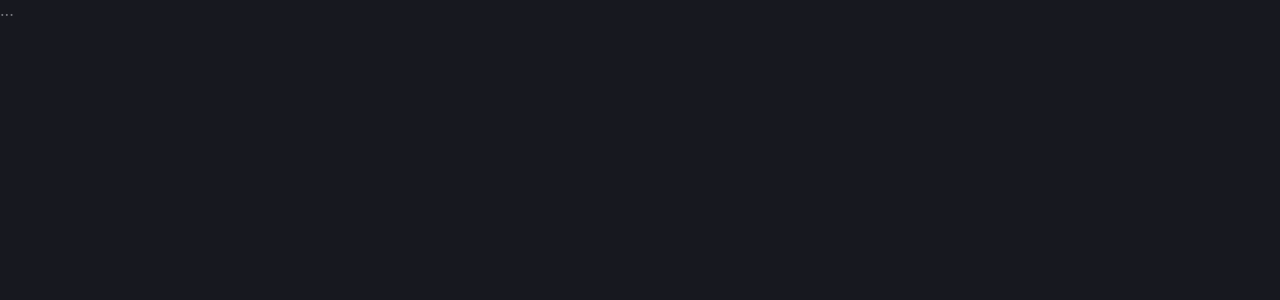
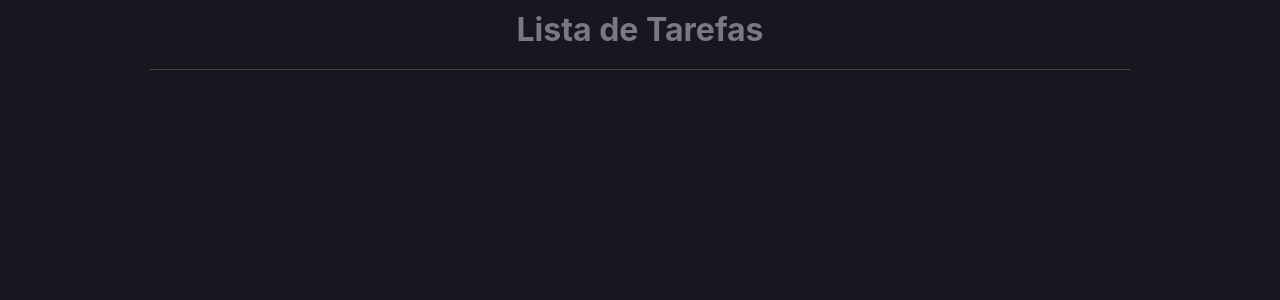
Before and after one commit to JoseCarlos-Filho/Lista-Atividades, a React (Create React App) app: page / in a window 1280 px wide. Shown: the top 300 px of the page. Built offline with nearby package versions, Linux system fonts and the light colour scheme.

Commit message:
Criação do Header e colocando estilos na Page

```diff
--- a/src/App.styles.ts
+++ b/src/App.styles.ts
@@ -5,3 +5,18 @@ export const Container = styled.div `
     color: #797A81;
     min-height: 100vh;
 `;
+
+export const Area = styled.div `
+    margin: auto;
+    max-width: 980px;
+    padding: 10px;
+`;
+
+export const Header = styled.h1 `
+    margin: 0;
+    padding 0:
+    color: #FFF;
+    text-align: center;
+    border-bottom: 1px solid #444;
+    padding-bottom: 20px;
+`;
--- a/src/App.tsx
+++ b/src/App.tsx
@@ -7,7 +7,11 @@ import * as Componente from './App.styles';
 const App = () => {
   return (
     <Componente.Container>
-      ...
+      <Componente.Area>
+        <Componente.Header>
+          Lista de Tarefas
+        </Componente.Header>
+      </Componente.Area>
     </Componente.Container>
   );
 }
```
